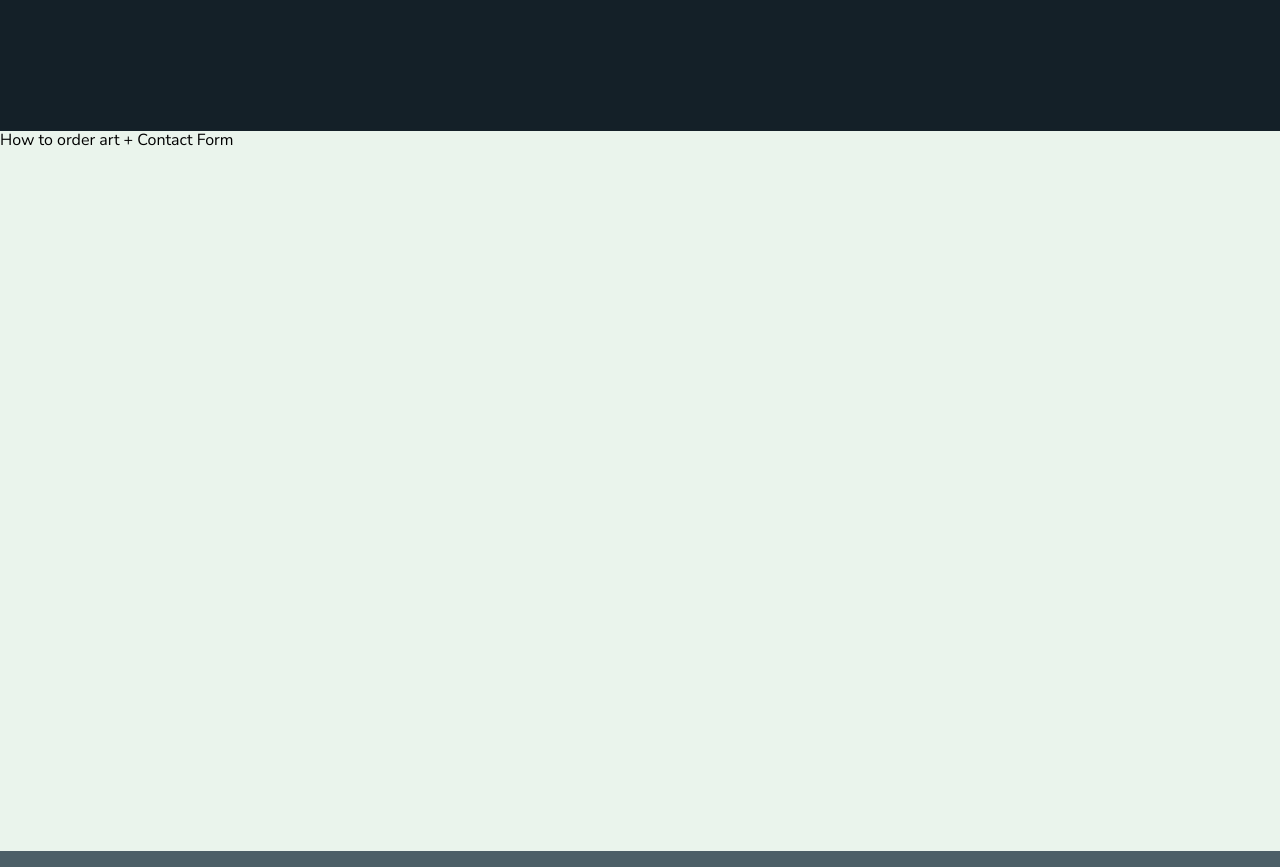
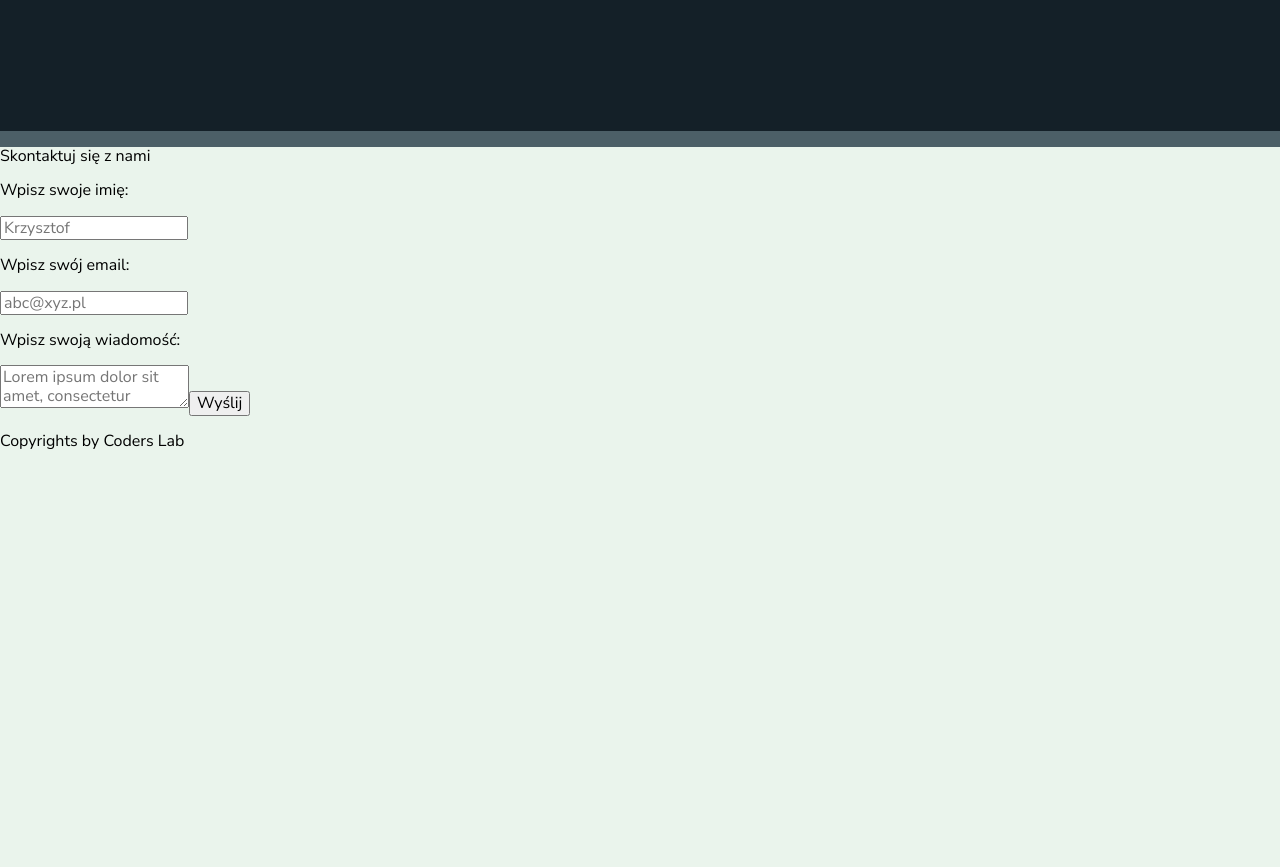
Before and after one commit to tomi09pl/billycune, a React (Create React App) app: page /#/ in a window 1280 px wide. Shown: the part 2140-3007 px from the top of the page. Built offline with nearby package versions, Linux system fonts and the light colour scheme.

Commit message:
formularz podstawa

```diff
--- a/src/components/HomeComponents/Contact.js
+++ b/src/components/HomeComponents/Contact.js
@@ -1,12 +1,146 @@
 import React from 'react';
 
-export default class Contact extends React.Component {
-    render() {
-        return(
-            <div className="home-contact-container" id="contact">How to order art + Contact Form
+// export default class Contact extends React.Component {
+//     render() {
+//         return(
+//             <div className="home-contact-container" id="contact">How to order art + Contact Form
+//
+//
+//             </div>
+//         )
+//     }
+// }
 
 
+export default class Contact extends React.Component{
+    state={
+        name:'',
+        email:'',
+        message:'',
+
+        nameError:false,
+        emailError:false,
+        messageError:false,
+
+        messageSend:false,
+        fetchError:false
+
+    };
+    handleChange = e =>{
+        this.setState({
+            [e.target.name]:e.target.value
+        })
+    };
+    sendForm=(name,email,message)=>{
+        fetch("https://fer-api.coderslab.pl/v1/portfolio/contact", {
+            method: 'POST',
+            headers: {
+                "Content-Type": "application/json"
+            },
+            body: JSON.stringify({
+                name, email, message
+            })
+        })
+            .then((data)=> {
+                console.log(data);
+                this.setState({messageSend:true,fetchError:false})
+            })
+            .catch((error)=> {
+                console.log(error);
+                this.setState({messageSend:false,fetchError:true});
+            })
+    };
+
+    handleSubmit=(e)=>{
+        e.preventDefault();
+        this.setState({messageSend:false});
+        let name=this.state.name;
+        let email=this.state.email;
+        let message=this.state.message;
+        let correctMessage=true;
+
+        let nameRegex=/^[a-zA-Z]{1,200}$/;
+
+        let emailRegex= /^(([^<>()\[\]\\.,;:\s@"]+(\.[^<>()\[\]\\.,;:\s@"]+)*)|(".+"))@((\[[0-9]{1,3}\.[0-9]{1,3}\.[0-9]{1,3}\.[0-9]{1,3}\])|(([a-zA-Z\-0-9]+\.)+[a-zA-Z]{2,}))$/;
+
+        let messageRegex=/^.{120,1000}$/;
+
+        console.log('Regex mail',emailRegex.test(email));
+        console.log('Reg Name',nameRegex.test(name));
+        console.log("reg mess", messageRegex.test(message));
+
+        if (!nameRegex.test(name)){
+            this.setState({nameError:true});
+            correctMessage=false;
+        }else{
+            this.setState({nameError:false});
+        }
+
+        if (!emailRegex.test(email)){
+            this.setState({emailError:true});
+            correctMessage=false;
+        }else{
+            this.setState({emailError:false});
+        }
+
+        if (!messageRegex.test(message)){
+            this.setState({messageError:true});
+            correctMessage=false;
+        }else{
+            this.setState({messageError:false});
+        }
+
+        if (correctMessage){
+            this.sendForm(name,email,message);
+        }
+
+
+
+    };
+
+    render() {
+        return (
+            <div className="home-contact-container" id="contact">
+                <div className="contactForm">
+                    <p>Skontaktuj się z nami</p>
+                    <div className="contactDecoration" />
+                    <div className='messageSend'>
+                        {this.state.messageSend && <p className='send'>Wiadomość została wysłana!<br/>Wkrótce się skonatktujemy.</p>}
+                        {this.state.fetchError && <p className='error'>Bład serwera!</p>}
+                        {(!this.state.messageSend && !this.state.fetchError) && <p/>}
+                    </div>
+                    <form onSubmit={this.handleSubmit}>
+                        <div className="formTop">
+                            <label>
+                                <p className="title">Wpisz swoje imię:</p>
+                                <input className="formUp" type="text" name="name" placeholder="Krzysztof" onChange={this.handleChange} />
+                                {(this.state.nameError)?<span>Podane imię jest nieprawidłowe!</span>:<span className='correct'/>}
+                            </label>
+                            <label>
+                                <p className="title">Wpisz swój email:</p>
+                                <input className="formUp" type="text" name="email" placeholder="abc@xyz.pl" onChange={this.handleChange} />
+                                {(this.state.emailError)?<span>Podany email jest nieprawidłowy!</span>:<span className='correct'/>}
+                            </label>
+                        </div>
+                        <label className="formBottom">
+                            <p className="title"> Wpisz swoją wiadomość:</p>
+                            <textarea className="formMessage" name="message" placeholder="Lorem ipsum dolor sit amet, consectetur adipisicing elit. A earum maxime perferendis rerum voluptas? Consectetur corporis incidunt non quis rem?"onChange={this.handleChange} />
+                            {(this.state.messageError)?<span>Widomość musi miec  conajmniej 120 znaków!</span>:<span className='correct'/>}
+                        </label>
+                        <input className="sendButton" type="submit" value="Wyślij" />
+                    </form>
+                </div>
+                <div className="contactFooter">
+                    <p>Copyrights by Coders Lab</p>
+                    <div className="socialIcons">
+                        <div className="facebook"/>
+                        <div className="instagram"/>
+                    </div>
+                </div>
             </div>
+
+
         )
+
     }
 }
--- a/src/components/HomeComponents/HowToOrder.js
+++ b/src/components/HomeComponents/HowToOrder.js
@@ -7,3 +7,6 @@
 //         )
 //     }
 // }
+
+
+// na razie zakomentowalem bo widze ze to samo zrobiliscie wczesniej w zakladne "Contact"
```
